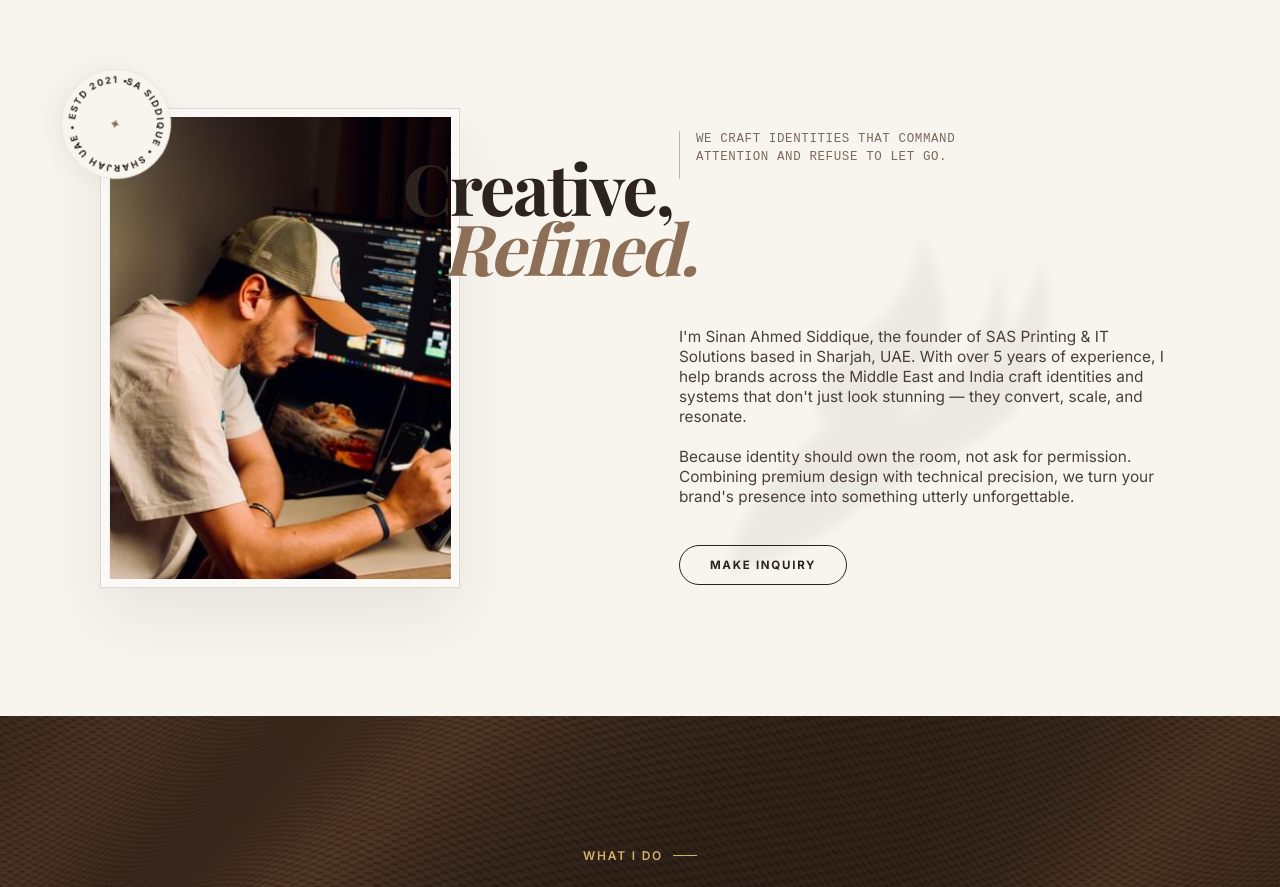
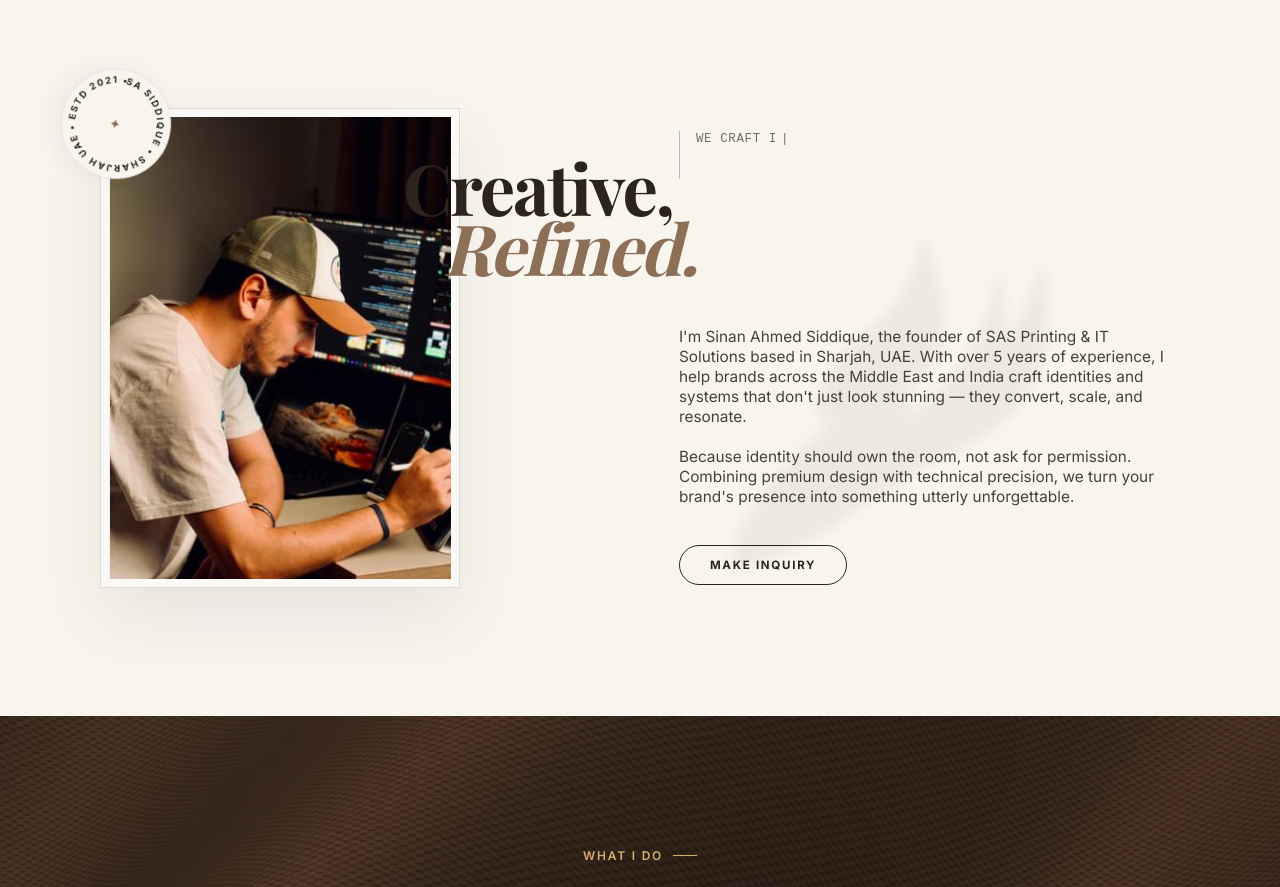
Before and after one commit to cyber-hack789/sa-siddique, a React (Vite) app in the folder client/: page / in a window 1280 px wide. Shown: the part 820-1707 px from the top of the page. Built offline with nearby package versions, Linux system fonts and the light colour scheme; a web font is replaced by a local one.

Commit message:
Integrate React Bits TextType component for About tagline

```diff
--- a/client/src/components/About.tsx
+++ b/client/src/components/About.tsx
@@ -1,6 +1,7 @@
 import { useEffect, useRef } from 'react';
 import gsap from 'gsap';
 import { ScrollTrigger } from 'gsap/ScrollTrigger';
+import TextType from './TextType';
 
 gsap.registerPlugin(ScrollTrigger);
 
@@ -9,7 +10,6 @@
   const imageRef = useRef<HTMLDivElement>(null);
   const textRef = useRef<HTMLDivElement>(null);
   const titleRef = useRef<HTMLDivElement>(null);
-  const taglineRef = useRef<HTMLParagraphElement>(null);
 
   useEffect(() => {
     if (!sectionRef.current) return;
@@ -71,38 +71,6 @@
         );
       }
 
-      // Tagline typewriter text animation
-      if (taglineRef.current) {
-        const targetText = "we craft identities that command attention and refuse to let go.";
-        const typeObj = { val: 0 };
-
-        gsap.fromTo(
-          typeObj,
-          { val: 0 },
-          {
-            val: targetText.length,
-            duration: 2.0, // Constant typing speed
-            delay: 0.2,
-            ease: "none",
-            scrollTrigger: {
-              trigger: taglineRef.current, // Trigger when the tagline itself enters the screen
-              start: 'top 85%',
-              toggleActions: 'play none none none',
-            },
-            onUpdate: () => {
-              const progress = Math.floor(typeObj.val);
-              let result = targetText.slice(0, progress);
-              // Add typewriter cursor while animating
-              if (progress < targetText.length) {
-                result += "|";
-              }
-              if (taglineRef.current) {
-                taglineRef.current.innerText = result;
-              }
-            }
-          }
-        );
-      }
     }, sectionRef);
 
     return () => ctx.revert();
@@ -175,9 +143,17 @@
           <div className="about-editorial-text-col" ref={textRef}>
             <div className="about-editorial-intro-wrapper">
               <div className="vertical-accent-line" />
-              <p className="about-editorial-tagline" ref={taglineRef}>
-                we craft identities that command attention and refuse to let go.
-              </p>
+              <TextType
+                text="we craft identities that command attention and refuse to let go."
+                as="p"
+                className="about-editorial-tagline"
+                typingSpeed={40}
+                pauseDuration={2000}
+                showCursor={true}
+                cursorCharacter="|"
+                startOnVisible={true}
+                loop={true}
+              />
             </div>
 
             <div className="about-editorial-body">
--- /dev/null
+++ b/client/src/components/TextType.css
@@ -0,0 +1,14 @@
+.text-type {
+  display: inline-block;
+  white-space: pre-wrap;
+}
+
+.text-type__cursor {
+  margin-left: 0.25rem;
+  display: inline-block;
+  opacity: 1;
+}
+
+.text-type__cursor--hidden {
+  display: none;
+}
--- /dev/null
+++ b/client/src/components/TextType.tsx
@@ -0,0 +1,196 @@
+'use client';
+
+import React, { useEffect, useRef, useState, createElement, useMemo, useCallback, ElementType, ReactNode } from 'react';
+import { gsap } from 'gsap';
+import './TextType.css';
+
+interface TextTypeProps {
+  text: string | string[];
+  as?: ElementType;
+  typingSpeed?: number;
+  initialDelay?: number;
+  pauseDuration?: number;
+  deletingSpeed?: number;
+  loop?: boolean;
+  className?: string;
+  showCursor?: boolean;
+  hideCursorWhileTyping?: boolean;
+  cursorCharacter?: string | ReactNode;
+  cursorClassName?: string;
+  cursorBlinkDuration?: number;
+  textColors?: string[];
+  variableSpeed?: { min: number; max: number };
+  onSentenceComplete?: (sentence: string, index: number) => void;
+  startOnVisible?: boolean;
+  reverseMode?: boolean;
+  [key: string]: any;
+}
+
+const TextType: React.FC<TextTypeProps> = ({
+  text,
+  as: Component = 'div',
+  typingSpeed = 50,
+  initialDelay = 0,
+  pauseDuration = 2000,
+  deletingSpeed = 30,
+  loop = true,
+  className = '',
+  showCursor = true,
+  hideCursorWhileTyping = false,
+  cursorCharacter = '|',
+  cursorClassName = '',
+  cursorBlinkDuration = 0.5,
+  textColors = [],
+  variableSpeed,
+  onSentenceComplete,
+  startOnVisible = false,
+  reverseMode = false,
+  ...props
+}) => {
+  const [displayedText, setDisplayedText] = useState('');
+  const [currentCharIndex, setCurrentCharIndex] = useState(0);
+  const [isDeleting, setIsDeleting] = useState(false);
+  const [currentTextIndex, setCurrentTextIndex] = useState(0);
+  const [isVisible, setIsVisible] = useState(!startOnVisible);
+  const cursorRef = useRef<HTMLSpanElement | null>(null);
+  const containerRef = useRef<HTMLElement | null>(null);
+
+  const textArray = useMemo(() => (Array.isArray(text) ? text : [text]), [text]);
+
+  const getRandomSpeed = useCallback(() => {
+    if (!variableSpeed) return typingSpeed;
+    const { min, max } = variableSpeed;
+    return Math.random() * (max - min) + min;
+  }, [variableSpeed, typingSpeed]);
+
+  const getCurrentTextColor = () => {
+    if (textColors.length === 0) return 'inherit';
+    return textColors[currentTextIndex % textColors.length];
+  };
+
+  useEffect(() => {
+    if (!startOnVisible || !containerRef.current) return;
+
+    const observer = new IntersectionObserver(
+      entries => {
+        entries.forEach(entry => {
+          if (entry.isIntersecting) {
+            setIsVisible(true);
+          }
+        });
+      },
+      { threshold: 0.1 }
+    );
+
+    observer.observe(containerRef.current);
+    return () => observer.disconnect();
+  }, [startOnVisible]);
+
+  useEffect(() => {
+    if (showCursor && cursorRef.current) {
+      gsap.set(cursorRef.current, { opacity: 1 });
+      gsap.to(cursorRef.current, {
+        opacity: 0,
+        duration: cursorBlinkDuration,
+        repeat: -1,
+        yoyo: true,
+        ease: 'power2.inOut'
+      });
+    }
+  }, [showCursor, cursorBlinkDuration]);
+
+  useEffect(() => {
+    if (!isVisible) return;
+
+    let timeout: any;
+    const currentText = textArray[currentTextIndex];
+    const processedText = reverseMode ? currentText.split('').reverse().join('') : currentText;
+
+    const executeTypingAnimation = () => {
+      if (isDeleting) {
+        if (displayedText === '') {
+          setIsDeleting(false);
+          if (currentTextIndex === textArray.length - 1 && !loop) {
+            return;
+          }
+
+          if (onSentenceComplete) {
+            onSentenceComplete(textArray[currentTextIndex], currentTextIndex);
+          }
+
+          setCurrentTextIndex(prev => (prev + 1) % textArray.length);
+          setCurrentCharIndex(0);
+          timeout = setTimeout(() => {}, pauseDuration);
+        } else {
+          timeout = setTimeout(() => {
+            setDisplayedText(prev => prev.slice(0, -1));
+          }, deletingSpeed);
+        }
+      } else {
+        if (currentCharIndex < processedText.length) {
+          timeout = setTimeout(
+            () => {
+              setDisplayedText(prev => prev + processedText[currentCharIndex]);
+              setCurrentCharIndex(prev => prev + 1);
+            },
+            variableSpeed ? getRandomSpeed() : typingSpeed
+          );
+        } else if (textArray.length >= 1) {
+          if (!loop && currentTextIndex === textArray.length - 1) return;
+          timeout = setTimeout(() => {
+            setIsDeleting(true);
+          }, pauseDuration);
+        }
+      }
+    };
+
+    if (currentCharIndex === 0 && !isDeleting && displayedText === '') {
+      timeout = setTimeout(executeTypingAnimation, initialDelay);
+    } else {
+      executeTypingAnimation();
+    }
+
+    return () => clearTimeout(timeout);
+    // eslint-disable-next-line react-hooks/exhaustive-deps
+  }, [
+    currentCharIndex,
+    displayedText,
+    isDeleting,
+    typingSpeed,
+    deletingSpeed,
+    pauseDuration,
+    textArray,
+    currentTextIndex,
+    loop,
+    initialDelay,
+    isVisible,
+    reverseMode,
+    variableSpeed,
+    onSentenceComplete
+  ]);
+
+  const shouldHideCursor =
+    hideCursorWhileTyping && (currentCharIndex < textArray[currentTextIndex].length || isDeleting);
+
+  return createElement(
+    Component,
+    {
+      ref: containerRef,
+      className: `text-type ${className}`,
+      ...props
+    },
+    <span className="text-type__content" style={{ color: getCurrentTextColor() || 'inherit' }}>
+      {displayedText}
+    </span>,
+    showCursor && (
+      <span
+        ref={cursorRef}
+        className={`text-type__cursor ${cursorClassName} ${shouldHideCursor ? 'text-type__cursor--hidden' : ''}`}
+      >
+        {cursorCharacter}
+      </span>
+    )
+  );
+};
+
+export default TextType;
```
